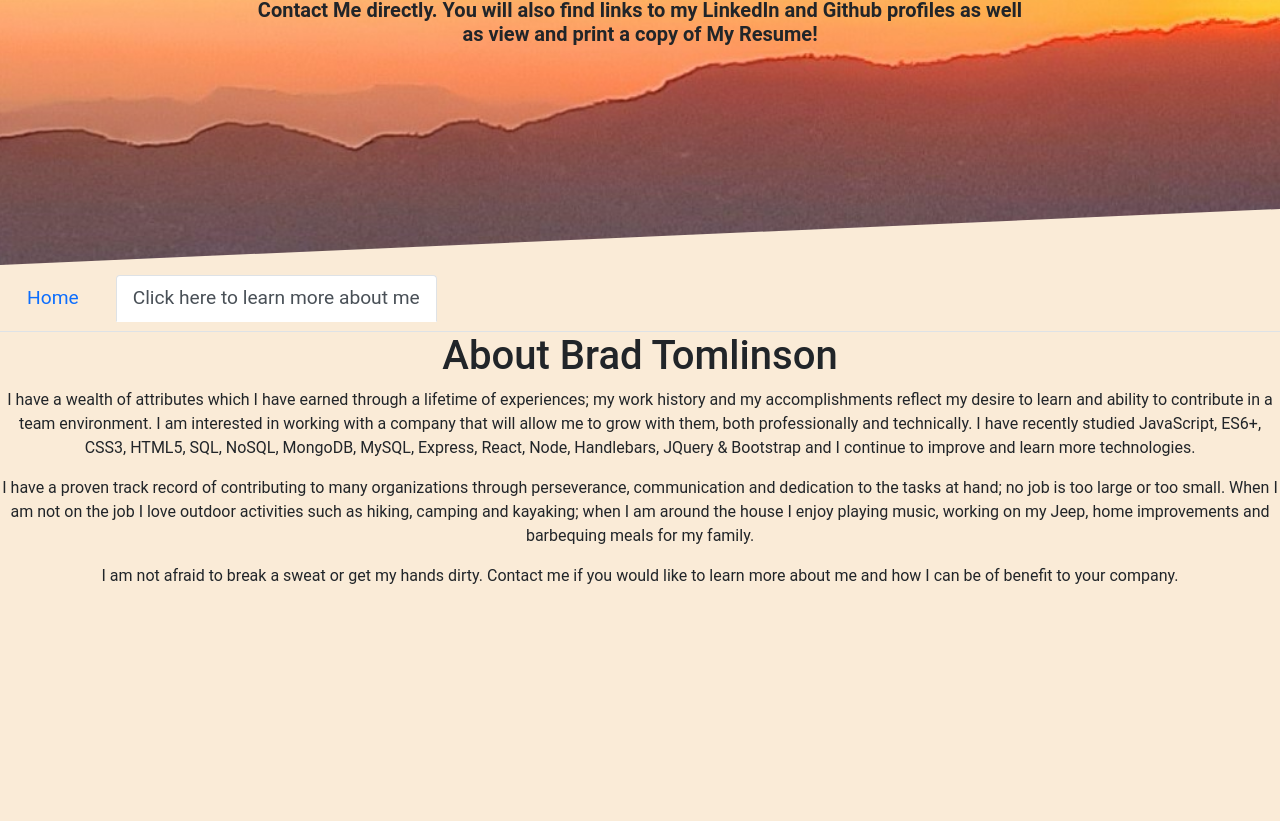
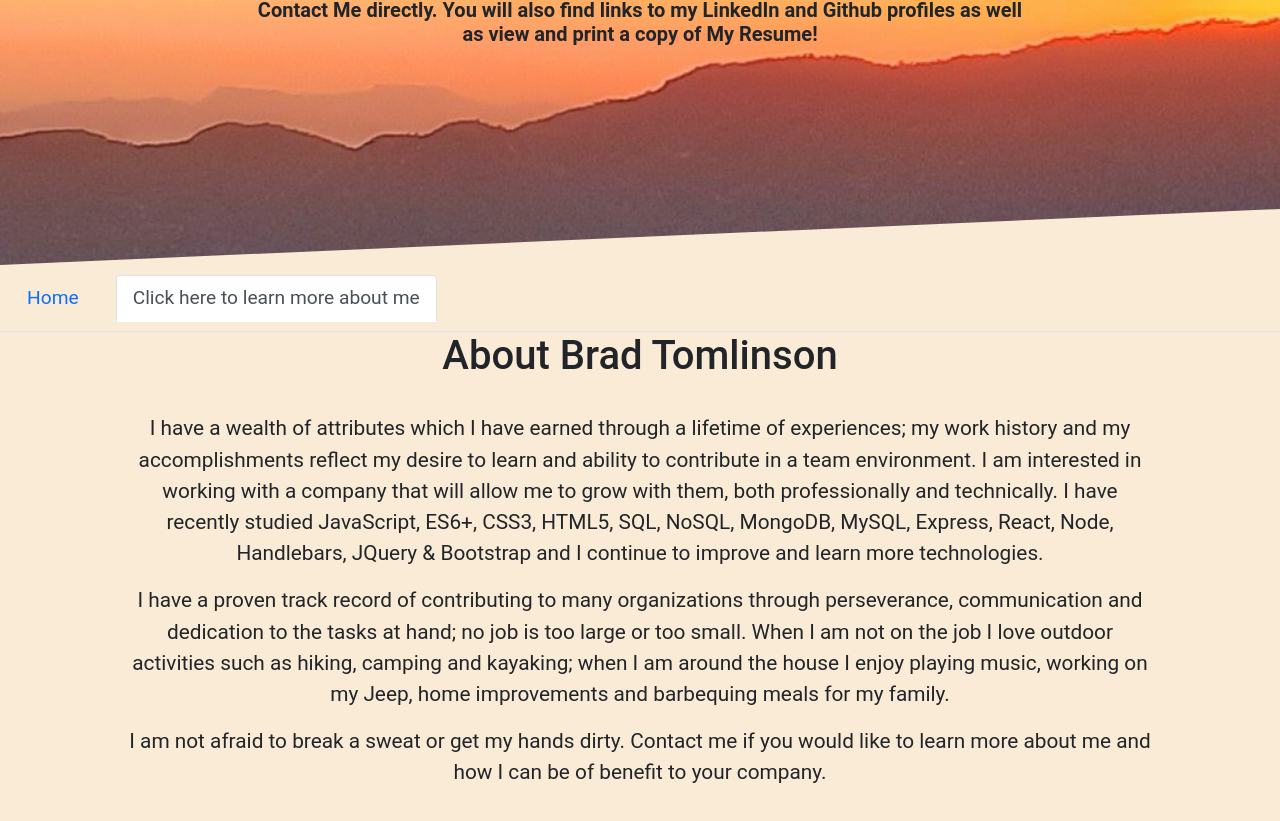
Before and after one commit to bradfan/showcase-portfolio, a React (Create React App) app: page /about in a window 1280 px wide. Shown: the part 495-1316 px from the top of the page. Before the commit the page ends 1099 px from the top, so only its background shows below. Built offline with nearby package versions, Linux system fonts and the light colour scheme.

Commit message:
add readability to about me page

```diff
--- a/src/components/About.js
+++ b/src/components/About.js
@@ -1,37 +1,35 @@
 import React from "react";
-
-const styles = {
-  fontFamily: "Roboto, Times New Roman, Times, serif",
-  textAlign: "center",
-  backgroundColor: "#FAEBD7",
-};
 
 function About() {
   return (
-    <div style={styles}>
+    <div className="about-text">
       <h1>About Brad Tomlinson</h1>
+      <div className="about-text-box">
       <p>
         I have a wealth of attributes which I have earned through a lifetime of
         experiences; my work history and my accomplishments reflect my desire to
         learn and ability to contribute in a team environment. I am interested
         in working with a company that will allow me to grow with them, both
-        professionally and technically. I have recently studied JavaScript, ES6+, CSS3,
-        HTML5, SQL, NoSQL, MongoDB, MySQL, Express, React, Node, Handlebars,
-        JQuery & Bootstrap and I continue to improve and learn more technologies.
+        professionally and technically. I have recently studied JavaScript,
+        ES6+, CSS3, HTML5, SQL, NoSQL, MongoDB, MySQL, Express, React, Node,
+        Handlebars, JQuery & Bootstrap and I continue to improve and learn more
+        technologies.
       </p>
       <p>
         I have a proven track record of contributing to many organizations
         through perseverance, communication and dedication to the tasks at hand;
-        no job is too large or too small. When I am not on the job I love outdoor
-        activities such as hiking, camping and kayaking; when I am around the
-        house I enjoy playing music, working on my Jeep, home improvements and barbequing meals for
-        my family.
+        no job is too large or too small. When I am not on the job I love
+        outdoor activities such as hiking, camping and kayaking; when I am
+        around the house I enjoy playing music, working on my Jeep, home
+        improvements and barbequing meals for my family.
       </p>
       <p>
-        I am not afraid to break a sweat or get my hands dirty. Contact
-        me if you would like to learn more about me and how I can be of benefit to your
-        company.
+        I am not afraid to break a sweat or get my hands dirty. Contact me if
+        you would like to learn more about me and how I can be of benefit to
+        your company.
       </p>
+      </div>
+
     </div>
   );
 }
--- a/src/index.css
+++ b/src/index.css
@@ -60,10 +60,6 @@ li:hover {
   font-size: 10rem;
 }
 
-/* .pic-box {
-  padding-bottom: 10%;
-} */
-
 .pic {
   width: 300px;
   height: 300px;
@@ -83,10 +79,6 @@ h5 {
   padding: "20px";
   padding-top: 3rem;
 }
-/* h5:last-child {
-  padding-top: 1rem;
-  padding-bottom: 2rem;
-} */
 
 .card {
   display: flex;
@@ -137,3 +129,14 @@ h5 {
 .nav-item:active {
   transform: translateY(-1px);
 }
+
+.about-text {
+  font-family: Roboto, Times New Roman, Times, serif;
+  text-align: center;
+  background-color: #faebd7;
+}
+
+.about-text-box {
+  padding: 2% 10% 2% 10%;
+  font-size: 1.3rem;
+}
```
